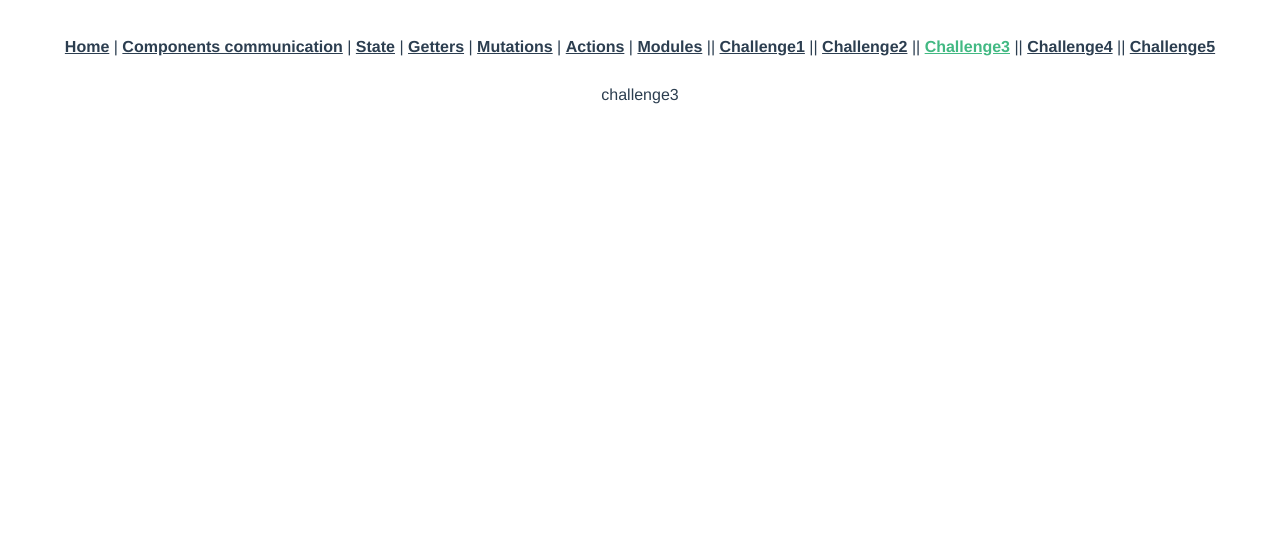
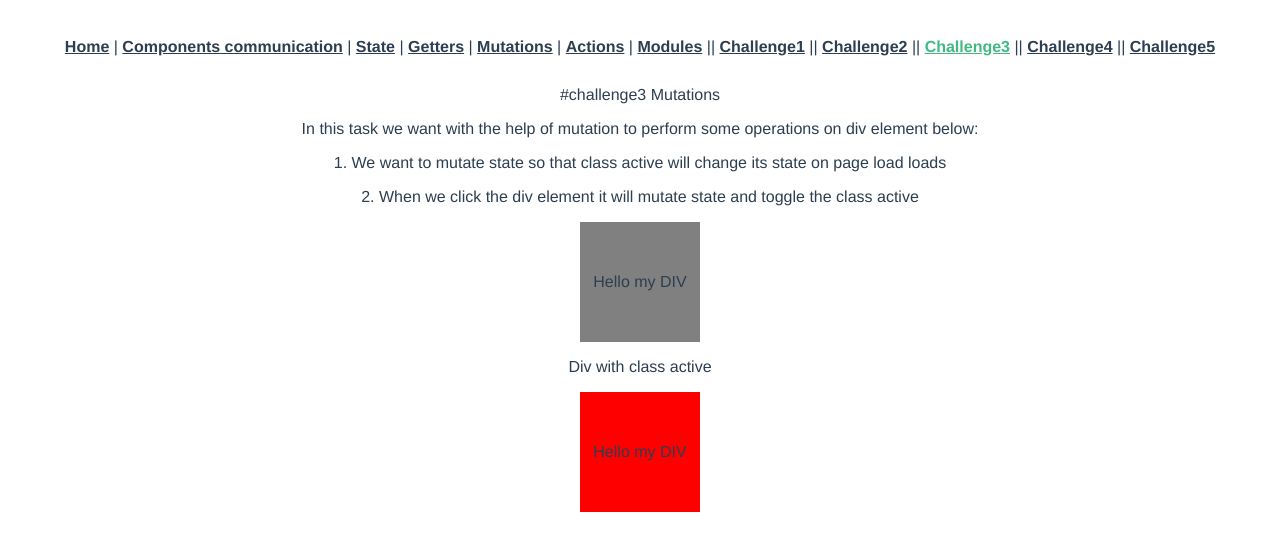
Before and after one commit to naimlatifi5/vuex, a Vue app in the folder hicollegevuex/: page /challenge3 in a window 1280 px wide. Shown: the top 550 px of the page. Built offline with nearby package versions, Linux system fonts and the light colour scheme.

Commit message:
added challenge3

```diff
--- a/hicollegevuex/src/challenges/challenge2.vue
+++ b/hicollegevuex/src/challenges/challenge2.vue
@@ -1,6 +1,6 @@
 <template>
   <div>
-    <h1>#Challenge2</h1>
+    <h1>#Challenge2 Getters</h1>
     <p>
       We want to manipulate with products data
     </p>
@@ -26,21 +26,8 @@
 </template>
 
 <script>
-import { mapGetters } from "vuex";
 export default {
-  name: "Challenge2",
-
-  computed: {
-    filterArrayProducts() {
-      let mapProducts = this.products.map(item => {
-        return {
-          price: item.price * 2
-        };
-      });
-      return mapProducts;
-    },
-    ...mapGetters(["multiplePrice"])
-  }
+  name: "Challenge2"
 };
 </script>
 
--- a/hicollegevuex/src/challenges/challenge3.vue
+++ b/hicollegevuex/src/challenges/challenge3.vue
@@ -1,9 +1,59 @@
 <template>
-  <div>challenge3</div>
+  <div>
+    #challenge3 Mutations
+    <br />
+    <p>
+      In this task we want with the help of mutation to perform some operations
+      on div element below:
+    </p>
+    <p>
+      1. We want to mutate state so that class active will change its state on
+      page load loads
+    </p>
+    <p>
+      2. When we click the div element it will mutate state and toggle the class
+      active
+    </p>
+    <div class="my-div">
+      Hello my DIV
+    </div>
+
+    <p>Div with class active</p>
+    <div class="my-div active">
+      Hello my DIV
+    </div>
+  </div>
 </template>
 
 <script>
-export default {};
+import { mapMutations, mapState } from "vuex";
+export default {
+  name: "myDiv",
+  mounted() {
+    this.initPageLoad(true);
+  },
+  computed: {
+    ...mapState(["toggle"])
+  },
+  methods: {
+    ...mapMutations(["toggleElement", "initPageLoad"])
+  }
+};
 </script>
 
-<style></style>
+<style>
+.my-div {
+  width: 100px;
+  height: 100px;
+  background-color: grey;
+  margin: 0 auto;
+  display: flex;
+  justify-content: center;
+  align-items: center;
+  padding: 10px;
+}
+
+.my-div.active {
+  background-color: red;
+}
+</style>
--- a/hicollegevuex/src/store.js
+++ b/hicollegevuex/src/store.js
@@ -33,6 +33,11 @@ export default new Vuex.Store({
     // you cannot call a mutation handler directly. Think of mutations as events
     // you can pass a payload to mutation as an argument
     // mutation functions are synchronouse meaning that we can capture it will capture the state before and after in devtools and debugging
+    // mutations are synchronous and used only to update the state
+
+    /** Inside actions you can run asynchronous code but not in mutations. So use actions for asynchronous code otherwise use mutations.
+    Inside actions you can access getters, state, mutations (committing them), actions (dispatching them) in mutations you can access the state. So if you want to access only the state use mutations otherwise use actions. */
+
     increment(state, payload) {
       console.log("payload passed", payload);
       // we are chainging the state here
```
